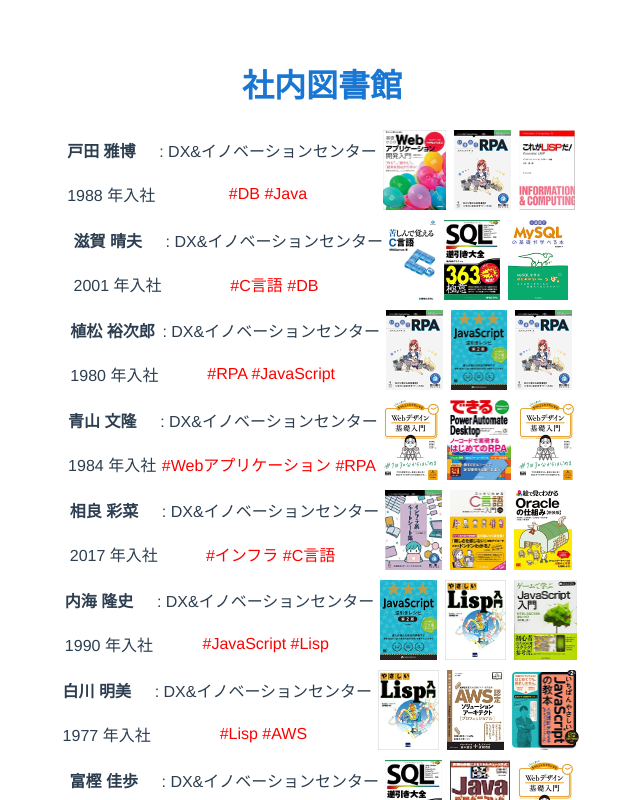
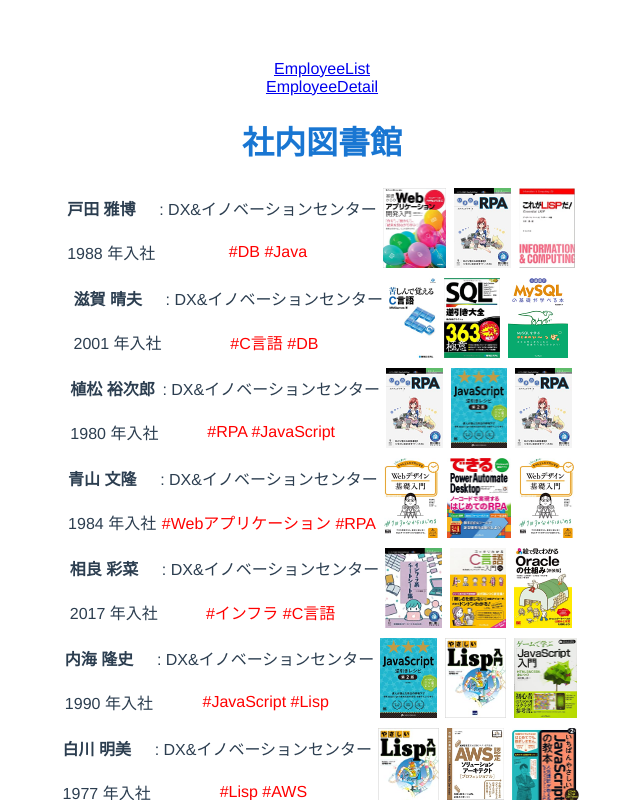
Before and after one commit to OkizumiK/OrandaYa, a Vue app in the folder client/: page / in a window 1280 px wide. Shown: the top 800 px of the page, without its empty margins (318-958 px from the left). Built offline with nearby package versions, Linux system fonts and the light colour scheme.

Commit message:
update: routingで画面振り分けるので、app.vueの色々削除

```diff
--- a/client/src/App.vue
+++ b/client/src/App.vue
@@ -1,25 +1,17 @@
 <template>
-  <EmployeesInfo></EmployeesInfo>
+ <router-link to="/">EmployeeList</router-link><br>
+ <router-link to="/employeeDetail">EmployeeDetail</router-link>
+
+ <router-view/>
 </template>
 
 <script>
-//import HelloWorld from './components/HelloWorld.vue'
-import EmployeesInfo from './components/EmployeesInfo.vue'
-// import sample from './assets/employee.json'
-import recommend_Headers from './assets/Recommend_Header.json'
-
 export default {
   name: 'App',
   data () {
       return {
-        msg: 'Welcome to Your Vue.js App',
-        recommend_Headers: recommend_Headers
       }
   },
-  components: {
-    EmployeesInfo,
-  //  HelloWorld
-  }
 }
 </script>
 
--- a/client/src/views/EmployeeList.vue
+++ b/client/src/views/EmployeeList.vue
@@ -1,11 +1,9 @@
 <template>
-  <div>
-  <h2>{{ msg }}</h2>
-
-  </div>
+  <EmployeesInfo></EmployeesInfo>
 </template>
 
 <script>
+import EmployeesInfo from '../components/EmployeesInfo.vue'
 export default {
   name: 'EmployeeList',
     data () {
@@ -13,6 +11,9 @@ export default {
         msg: 'トップページ'
       }
     },
+    components: {
+    EmployeesInfo
+    }
 
 }
 </script>
```
